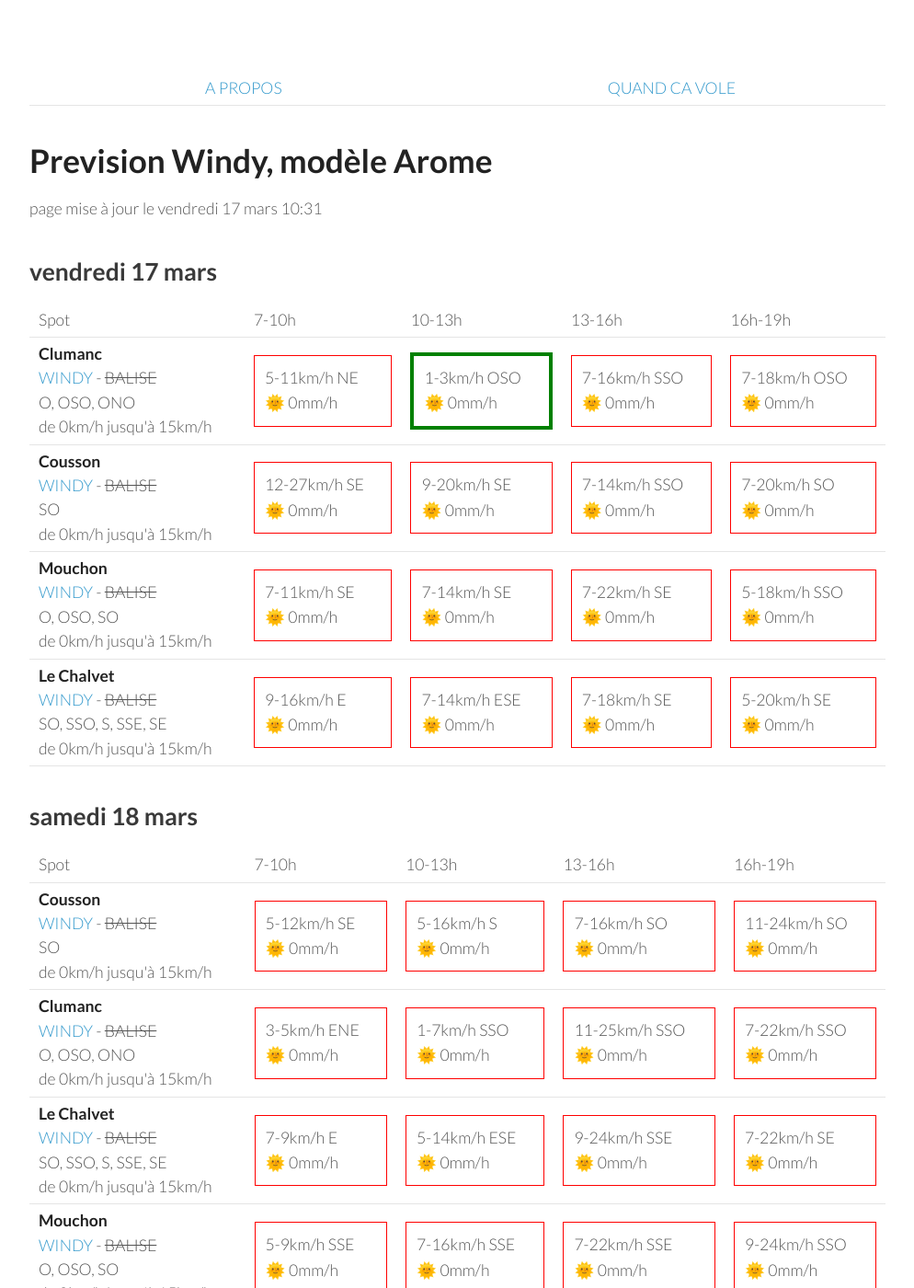
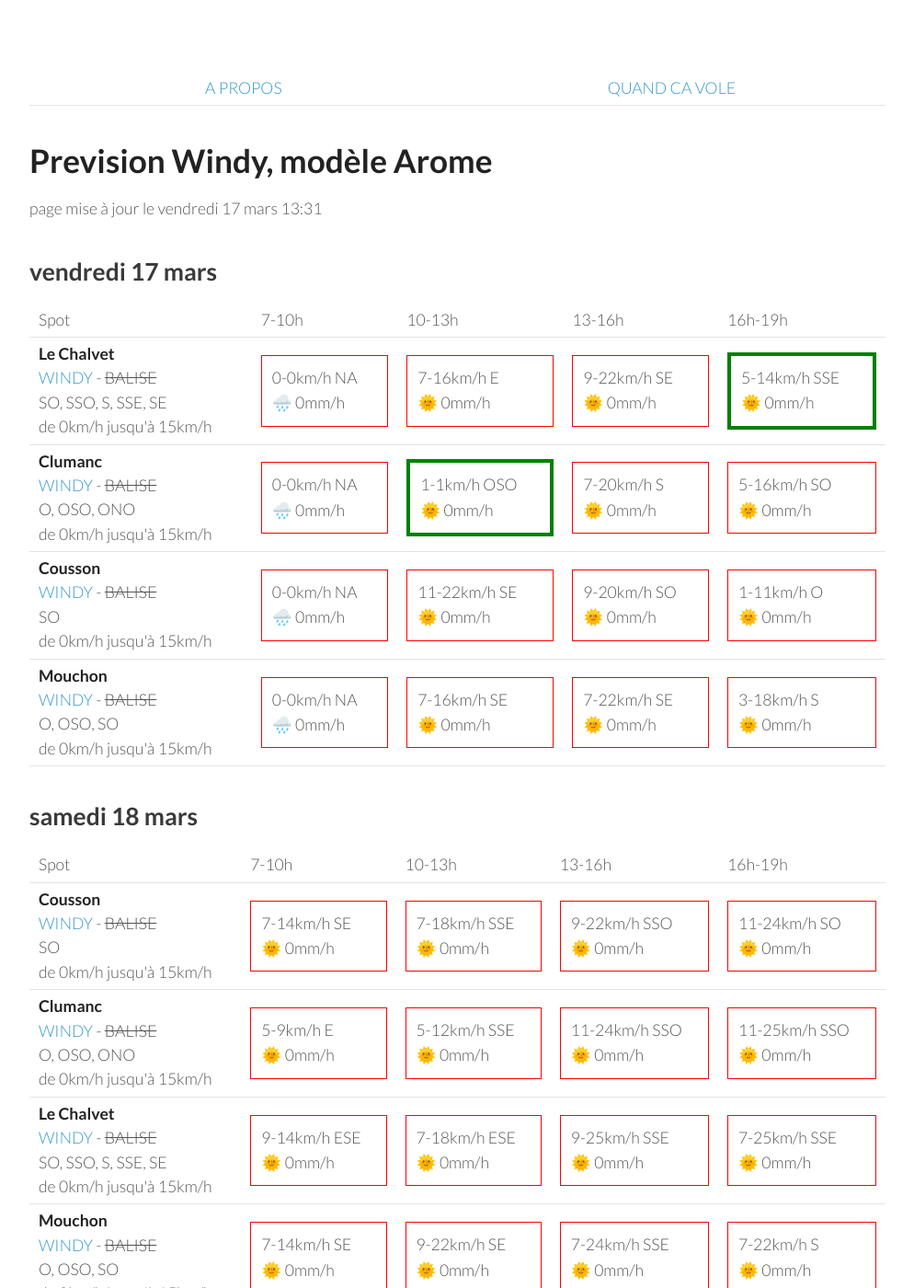
Before and after one commit to parapente-dans-le-nord/parapente-dans-le-nord.github.io, a Jekyll site: the page built from serre_poncon.markdown, in a window 1280 px wide and 1400 px high. Shown: the whole window at 92% size, without its empty margins (26-1020 px from the left). Built offline with Jekyll 4.4.1, drawn with Linux system fonts in a browser that asks for light colours; some of the changed text lies outside the part shown.

Commit message:
update index.markdown

```diff
--- a/serre_poncon.markdown
+++ b/serre_poncon.markdown
@@ -7,7 +7,7 @@ title:  "Tous les spots"
 {: .links}
 
 # Prevision Windy, modèle Arome
-page mise à jour le vendredi 17 mars 10:31
+page mise à jour le vendredi 17 mars 13:31
 
 ## vendredi 17 mars
 
@@ -22,43 +22,39 @@ page mise à jour le vendredi 17 mars 10:31
       <td>16h-19h</td>
     </tr>
 <tr>
+        <td><strong>Le Chalvet</strong><br><a href="https://windy.com/43.979/6.480?43.866,6.480,10,m:eSsaglX">WINDY</a> - <span class="no-balise"> BALISE </span><br> <span class="vent-favorable">SO, SSO, S, SSE, SE</span><br><span class="force-vent">de 0km/h jusqu'à 15km/h</span> </td>
+
+            <td><div class="not-flyable"><p>0-0km/h NA</p><p>🌧️ 0mm/h</p></div></td>
+            <td><div class="not-flyable"><p>7-16km/h E</p><p>🌞 0mm/h</p></div></td>
+            <td><div class="not-flyable"><p>9-22km/h SE</p><p>🌞 0mm/h</p></div></td>
+            <td><div class="flyable"><p>5-14km/h SSE</p><p>🌞 0mm/h</p></div></td>
+
+    </tr>
+<tr>
         <td><strong>Clumanc</strong><br><a href="https://windy.com/44.027/6.402?43.914,6.403,10,m:eSxaglP">WINDY</a> - <span class="no-balise"> BALISE </span><br> <span class="vent-favorable">O, OSO, ONO</span><br><span class="force-vent">de 0km/h jusqu'à 15km/h</span> </td>
 
-            <td><div class="not-flyable"><p>5-11km/h NE</p><p>🌞 0mm/h</p></div></td>
-            <td><div class="flyable"><p>1-3km/h OSO</p><p>🌞 0mm/h</p></div></td>
-            <td><div class="not-flyable"><p>7-16km/h SSO</p><p>🌞 0mm/h</p></div></td>
-            <td><div class="not-flyable"><p>7-18km/h OSO</p><p>🌞 0mm/h</p></div></td>
-
+            <td><div class="not-flyable"><p>0-0km/h NA</p><p>🌧️ 0mm/h</p></div></td>
+            <td><div class="flyable"><p>1-1km/h OSO</p><p>🌞 0mm/h</p></div></td>
+            <td><div class="not-flyable"><p>7-20km/h S</p><p>🌞 0mm/h</p></div></td>
+            <td><div class="not-flyable"><p>5-16km/h SO</p><p>🌞 0mm/h</p></div></td>
 
     </tr>
 <tr>
         <td><strong>Cousson</strong><br><a href="https://windy.com/44.054/6.240?43.940,6.241,10,m:eSAaglz">WINDY</a> - <span class="no-balise"> BALISE </span><br> <span class="vent-favorable">SO</span><br><span class="force-vent">de 0km/h jusqu'à 15km/h</span> </td>
 
-            <td><div class="not-flyable"><p>12-27km/h SE</p><p>🌞 0mm/h</p></div></td>
-            <td><div class="not-flyable"><p>9-20km/h SE</p><p>🌞 0mm/h</p></div></td>
-            <td><div class="not-flyable"><p>7-14km/h SSO</p><p>🌞 0mm/h</p></div></td>
-            <td><div class="not-flyable"><p>7-20km/h SO</p><p>🌞 0mm/h</p></div></td>
-
+            <td><div class="not-flyable"><p>0-0km/h NA</p><p>🌧️ 0mm/h</p></div></td>
+            <td><div class="not-flyable"><p>11-22km/h SE</p><p>🌞 0mm/h</p></div></td>
+            <td><div class="not-flyable"><p>9-20km/h SO</p><p>🌞 0mm/h</p></div></td>
+            <td><div class="not-flyable"><p>1-11km/h O</p><p>🌞 0mm/h</p></div></td>
 
     </tr>
 <tr>
         <td><strong>Mouchon</strong><br><a href="https://windy.com/43.992/6.424?43.878,6.425,10,m:eSuaglR">WINDY</a> - <span class="no-balise"> BALISE </span><br> <span class="vent-favorable">O, OSO, SO</span><br><span class="force-vent">de 0km/h jusqu'à 15km/h</span> </td>
 
-            <td><div class="not-flyable"><p>7-11km/h SE</p><p>🌞 0mm/h</p></div></td>
-            <td><div class="not-flyable"><p>7-14km/h SE</p><p>🌞 0mm/h</p></div></td>
+            <td><div class="not-flyable"><p>0-0km/h NA</p><p>🌧️ 0mm/h</p></div></td>
+            <td><div class="not-flyable"><p>7-16km/h SE</p><p>🌞 0mm/h</p></div></td>
             <td><div class="not-flyable"><p>7-22km/h SE</p><p>🌞 0mm/h</p></div></td>
-            <td><div class="not-flyable"><p>5-18km/h SSO</p><p>🌞 0mm/h</p></div></td>
-
-
-    </tr>
-<tr>
-        <td><strong>Le Chalvet</strong><br><a href="https://windy.com/43.979/6.480?43.866,6.480,10,m:eSsaglX">WINDY</a> - <span class="no-balise"> BALISE </span><br> <span class="vent-favorable">SO, SSO, S, SSE, SE</span><br><span class="force-vent">de 0km/h jusqu'à 15km/h</span> </td>
-
-            <td><div class="not-flyable"><p>9-16km/h E</p><p>🌞 0mm/h</p></div></td>
-            <td><div class="not-flyable"><p>7-14km/h ESE</p><p>🌞 0mm/h</p></div></td>
-            <td><div class="not-flyable"><p>7-18km/h SE</p><p>🌞 0mm/h</p></div></td>
-            <td><div class="not-flyable"><p>5-20km/h SE</p><p>🌞 0mm/h</p></div></td>
-
+            <td><div class="not-flyable"><p>3-18km/h S</p><p>🌞 0mm/h</p></div></td>
 
     </tr>
 
@@ -80,9 +76,9 @@ page mise à jour le vendredi 17 mars 10:31
 <tr>
         <td><strong>Cousson</strong><br><a href="https://windy.com/44.054/6.240?43.940,6.241,10,m:eSAaglz">WINDY</a> - <span class="no-balise"> BALISE </span><br> <span class="vent-favorable">SO</span><br><span class="force-vent">de 0km/h jusqu'à 15km/h</span> </td>
 
-            <td><div class="not-flyable"><p>5-12km/h SE</p><p>🌞 0mm/h</p></div></td>
-            <td><div class="not-flyable"><p>5-16km/h S</p><p>🌞 0mm/h</p></div></td>
-            <td><div class="not-flyable"><p>7-16km/h SO</p><p>🌞 0mm/h</p></div></td>
+            <td><div class="not-flyable"><p>7-14km/h SE</p><p>🌞 0mm/h</p></div></td>
+            <td><div class="not-flyable"><p>7-18km/h SSE</p><p>🌞 0mm/h</p></div></td>
+            <td><div class="not-flyable"><p>9-22km/h SSO</p><p>🌞 0mm/h</p></div></td>
             <td><div class="not-flyable"><p>11-24km/h SO</p><p>🌞 0mm/h</p></div></td>
 
 
@@ -90,30 +86,30 @@ page mise à jour le vendredi 17 mars 10:31
 <tr>
         <td><strong>Clumanc</strong><br><a href="https://windy.com/44.027/6.402?43.914,6.403,10,m:eSxaglP">WINDY</a> - <span class="no-balise"> BALISE </span><br> <span class="vent-favorable">O, OSO, ONO</span><br><span class="force-vent">de 0km/h jusqu'à 15km/h</span> </td>
 
-            <td><div class="not-flyable"><p>3-5km/h ENE</p><p>🌞 0mm/h</p></div></td>
-            <td><div class="not-flyable"><p>1-7km/h SSO</p><p>🌞 0mm/h</p></div></td>
+            <td><div class="not-flyable"><p>5-9km/h E</p><p>🌞 0mm/h</p></div></td>
+            <td><div class="not-flyable"><p>5-12km/h SSE</p><p>🌞 0mm/h</p></div></td>
+            <td><div class="not-flyable"><p>11-24km/h SSO</p><p>🌞 0mm/h</p></div></td>
             <td><div class="not-flyable"><p>11-25km/h SSO</p><p>🌞 0mm/h</p></div></td>
-            <td><div class="not-flyable"><p>7-22km/h SSO</p><p>🌞 0mm/h</p></div></td>
 
 
     </tr>
 <tr>
         <td><strong>Le Chalvet</strong><br><a href="https://windy.com/43.979/6.480?43.866,6.480,10,m:eSsaglX">WINDY</a> - <span class="no-balise"> BALISE </span><br> <span class="vent-favorable">SO, SSO, S, SSE, SE</span><br><span class="force-vent">de 0km/h jusqu'à 15km/h</span> </td>
 
-            <td><div class="not-flyable"><p>7-9km/h E</p><p>🌞 0mm/h</p></div></td>
-            <td><div class="not-flyable"><p>5-14km/h ESE</p><p>🌞 0mm/h</p></div></td>
-            <td><div class="not-flyable"><p>9-24km/h SSE</p><p>🌞 0mm/h</p></div></td>
-            <td><div class="not-flyable"><p>7-22km/h SE</p><p>🌞 0mm/h</p></div></td>
+            <td><div class="not-flyable"><p>9-14km/h ESE</p><p>🌞 0mm/h</p></div></td>
+            <td><div class="not-flyable"><p>7-18km/h ESE</p><p>🌞 0mm/h</p></div></td>
+            <td><div class="not-flyable"><p>9-25km/h SSE</p><p>🌞 0mm/h</p></div></td>
+            <td><div class="not-flyable"><p>7-25km/h SSE</p><p>🌞 0mm/h</p></div></td>
 
 
     </tr>
 <tr>
         <td><strong>Mouchon</strong><br><a href="https://windy.com/43.992/6.424?43.878,6.425,10,m:eSuaglR">WINDY</a> - <span class="no-balise"> BALISE </span><br> <span class="vent-favorable">O, OSO, SO</span><br><span class="force-vent">de 0km/h jusqu'à 15km/h</span> </td>
 
-            <td><div class="not-flyable"><p>5-9km/h SSE</p><p>🌞 0mm/h</p></div></td>
-            <td><div class="not-flyable"><p>7-16km/h SSE</p><p>🌞 0mm/h</p></div></td>
-            <td><div class="not-flyable"><p>7-22km/h SSE</p><p>🌞 0mm/h</p></div></td>
-            <td><div class="not-flyable"><p>9-24km/h SSO</p><p>🌞 0mm/h</p></div></td>
+            <td><div class="not-flyable"><p>7-14km/h SE</p><p>🌞 0mm/h</p></div></td>
+            <td><div class="not-flyable"><p>9-22km/h SE</p><p>🌞 0mm/h</p></div></td>
+            <td><div class="not-flyable"><p>7-24km/h SSE</p><p>🌞 0mm/h</p></div></td>
+            <td><div class="not-flyable"><p>7-22km/h S</p><p>🌞 0mm/h</p></div></td>
 
 
     </tr>
@@ -154,22 +150,22 @@ page mise à jour le vendredi 17 mars 10:31
 
     </tr>
 <tr>
-        <td><strong>Le Chalvet</strong><br><a href="https://windy.com/43.979/6.480?43.866,6.480,10,m:eSsaglX">WINDY</a> - <span class="no-balise"> BALISE </span><br> <span class="vent-favorable">SO, SSO, S, SSE, SE</span><br><span class="force-vent">de 0km/h jusqu'à 15km/h</span> </td>
-
-            <td><div class="not-flyable"><p>3-12km/h E</p><p>🌞 0mm/h</p></div></td>
-            <td><div class="not-flyable"><p>9-24km/h ESE</p><p>🌞 0mm/h</p></div></td>
-            <td><div class="not-flyable"><p>3-24km/h SSO</p><p>🌞 0mm/h</p></div></td>
-            <td><div class="not-flyable"><p>5-18km/h ONO</p><p>🌧 0.8mm/h</p></div></td>
-
-
-    </tr>
-<tr>
         <td><strong>Cousson</strong><br><a href="https://windy.com/44.054/6.240?43.940,6.241,10,m:eSAaglz">WINDY</a> - <span class="no-balise"> BALISE </span><br> <span class="vent-favorable">SO</span><br><span class="force-vent">de 0km/h jusqu'à 15km/h</span> </td>
 
             <td><div class="not-flyable"><p>1-7km/h E</p><p>🌞 0mm/h</p></div></td>
             <td><div class="not-flyable"><p>0-9km/h ONO</p><p>🌧 0.5mm/h</p></div></td>
             <td><div class="not-flyable"><p>3-16km/h S</p><p>🌧 0.3mm/h</p></div></td>
             <td><div class="not-flyable"><p>5-16km/h O</p><p>🌧 0.2mm/h</p></div></td>
+
+
+    </tr>
+<tr>
+        <td><strong>Le Chalvet</strong><br><a href="https://windy.com/43.979/6.480?43.866,6.480,10,m:eSsaglX">WINDY</a> - <span class="no-balise"> BALISE </span><br> <span class="vent-favorable">SO, SSO, S, SSE, SE</span><br><span class="force-vent">de 0km/h jusqu'à 15km/h</span> </td>
+
+            <td><div class="not-flyable"><p>3-11km/h ENE</p><p>🌧 0.2mm/h</p></div></td>
+            <td><div class="not-flyable"><p>5-14km/h ESE</p><p>🌧 1.5mm/h</p></div></td>
+            <td><div class="not-flyable"><p>3-18km/h ESE</p><p>🌧 2mm/h</p></div></td>
+            <td><div class="not-flyable"><p>3-12km/h ONO</p><p>🌧 0.4mm/h</p></div></td>
 
 
     </tr>
@@ -200,16 +196,6 @@ page mise à jour le vendredi 17 mars 10:31
 
     </tr>
 <tr>
-        <td><strong>Le Chalvet</strong><br><a href="https://windy.com/43.979/6.480?43.866,6.480,10,m:eSsaglX">WINDY</a> - <span class="no-balise"> BALISE </span><br> <span class="vent-favorable">SO, SSO, S, SSE, SE</span><br><span class="force-vent">de 0km/h jusqu'à 15km/h</span> </td>
-
-            <td><div class="not-flyable"><p>5-12km/h ENE</p><p>🌞 0mm/h</p></div></td>
-            <td><div class="not-flyable"><p>5-18km/h SE</p><p>🌞 0mm/h</p></div></td>
-            <td><div class="not-flyable"><p>5-20km/h SSE</p><p>🌞 0mm/h</p></div></td>
-            <td><div class="not-flyable"><p>7-25km/h OSO</p><p>🌞 0mm/h</p></div></td>
-
-
-    </tr>
-<tr>
         <td><strong>Mouchon</strong><br><a href="https://windy.com/43.992/6.424?43.878,6.425,10,m:eSuaglR">WINDY</a> - <span class="no-balise"> BALISE </span><br> <span class="vent-favorable">O, OSO, SO</span><br><span class="force-vent">de 0km/h jusqu'à 15km/h</span> </td>
 
             <td><div class="not-flyable"><p>3-12km/h E</p><p>🌞 0mm/h</p></div></td>
@@ -229,6 +215,16 @@ page mise à jour le vendredi 17 mars 10:31
 
 
     </tr>
+<tr>
+        <td><strong>Le Chalvet</strong><br><a href="https://windy.com/43.979/6.480?43.866,6.480,10,m:eSsaglX">WINDY</a> - <span class="no-balise"> BALISE </span><br> <span class="vent-favorable">SO, SSO, S, SSE, SE</span><br><span class="force-vent">de 0km/h jusqu'à 15km/h</span> </td>
+
+            <td><div class="not-flyable"><p>3-11km/h ENE</p><p>🌞 0mm/h</p></div></td>
+            <td><div class="not-flyable"><p>5-18km/h SE</p><p>🌞 0mm/h</p></div></td>
+            <td><div class="not-flyable"><p>5-24km/h S</p><p>🌞 0mm/h</p></div></td>
+            <td><div class="not-flyable"><p>7-24km/h ONO</p><p>🌞 0mm/h</p></div></td>
+
+
+    </tr>
 
 </tbody>
 </table>
@@ -244,16 +240,6 @@ page mise à jour le vendredi 17 mars 10:31
       <td>10-13h</td>
       <td>13-16h</td>
       <td>16h-19h</td>
-    </tr>
-<tr>
-        <td><strong>Le Chalvet</strong><br><a href="https://windy.com/43.979/6.480?43.866,6.480,10,m:eSsaglX">WINDY</a> - <span class="no-balise"> BALISE </span><br> <span class="vent-favorable">SO, SSO, S, SSE, SE</span><br><span class="force-vent">de 0km/h jusqu'à 15km/h</span> </td>
-
-            <td><div class="not-flyable"><p>3-11km/h NE</p><p>🌞 0mm/h</p></div></td>
-            <td><div class="flyable"><p>3-14km/h SE</p><p>🌞 0mm/h</p></div></td>
-            <td><div class="not-flyable"><p>5-22km/h S</p><p>🌞 0mm/h</p></div></td>
-            <td><div class="not-flyable"><p>7-27km/h O</p><p>🌞 0mm/h</p></div></td>
-
-
     </tr>
 <tr>
         <td><strong>Clumanc</strong><br><a href="https://windy.com/44.027/6.402?43.914,6.403,10,m:eSxaglP">WINDY</a> - <span class="no-balise"> BALISE </span><br> <span class="vent-favorable">O, OSO, ONO</span><br><span class="force-vent">de 0km/h jusqu'à 15km/h</span> </td>
@@ -282,6 +268,16 @@ page mise à jour le vendredi 17 mars 10:31
             <td><div class="not-flyable"><p>3-14km/h OSO</p><p>🌞 0mm/h</p></div></td>
             <td><div class="not-flyable"><p>5-22km/h OSO</p><p>🌞 0mm/h</p></div></td>
             <td><div class="not-flyable"><p>7-25km/h OSO</p><p>🌞 0mm/h</p></div></td>
+
+
+    </tr>
+<tr>
+        <td><strong>Le Chalvet</strong><br><a href="https://windy.com/43.979/6.480?43.866,6.480,10,m:eSsaglX">WINDY</a> - <span class="no-balise"> BALISE </span><br> <span class="vent-favorable">SO, SSO, S, SSE, SE</span><br><span class="force-vent">de 0km/h jusqu'à 15km/h</span> </td>
+
+            <td><div class="not-flyable"><p>1-7km/h ENE</p><p>🌞 0mm/h</p></div></td>
+            <td><div class="not-flyable"><p>5-16km/h O</p><p>🌞 0mm/h</p></div></td>
+            <td><div class="not-flyable"><p>7-25km/h O</p><p>🌞 0mm/h</p></div></td>
+            <td><div class="not-flyable"><p>11-31km/h O</p><p>🌞 0mm/h</p></div></td>
 
 
     </tr>
@@ -331,6 +327,16 @@ page mise à jour le vendredi 17 mars 10:31
 
 
     </tr>
+<tr>
+        <td><strong>Le Chalvet</strong><br><a href="https://windy.com/43.979/6.480?43.866,6.480,10,m:eSsaglX">WINDY</a> - <span class="no-balise"> BALISE </span><br> <span class="vent-favorable">SO, SSO, S, SSE, SE</span><br><span class="force-vent">de 0km/h jusqu'à 15km/h</span> </td>
+
+            <td><div class="not-flyable"><p>1-12km/h NNO</p><p>🌞 0mm/h</p></div></td>
+            <td><div class="not-flyable"><p>5-18km/h O</p><p>🌞 0mm/h</p></div></td>
+            <td><div class="not-flyable"><p>11-33km/h O</p><p>🌞 0mm/h</p></div></td>
+            <td><div class="not-flyable"><p>9-35km/h O</p><p>🌞 0mm/h</p></div></td>
+
+
+    </tr>
 
 </tbody>
 </table>
```
